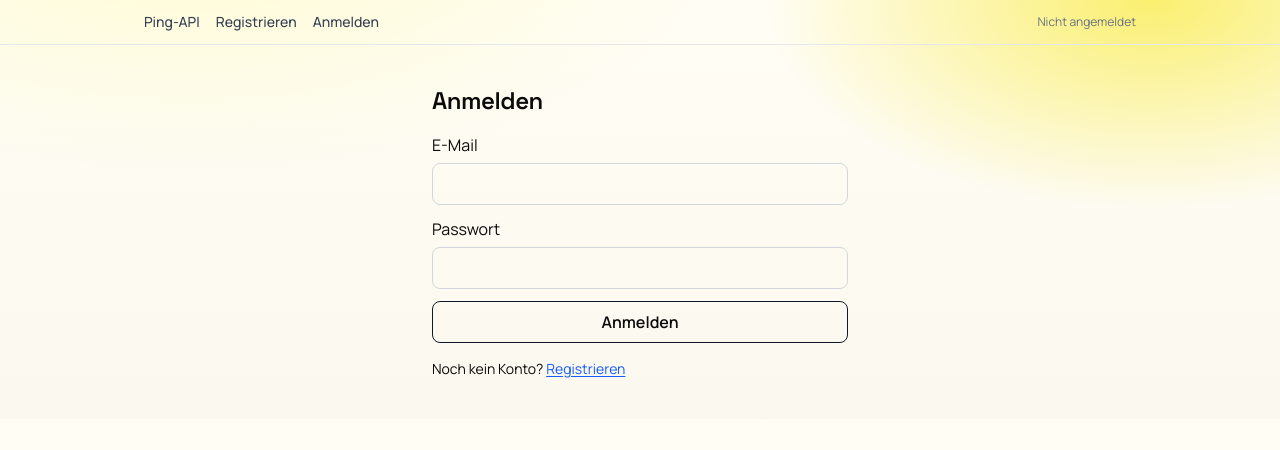
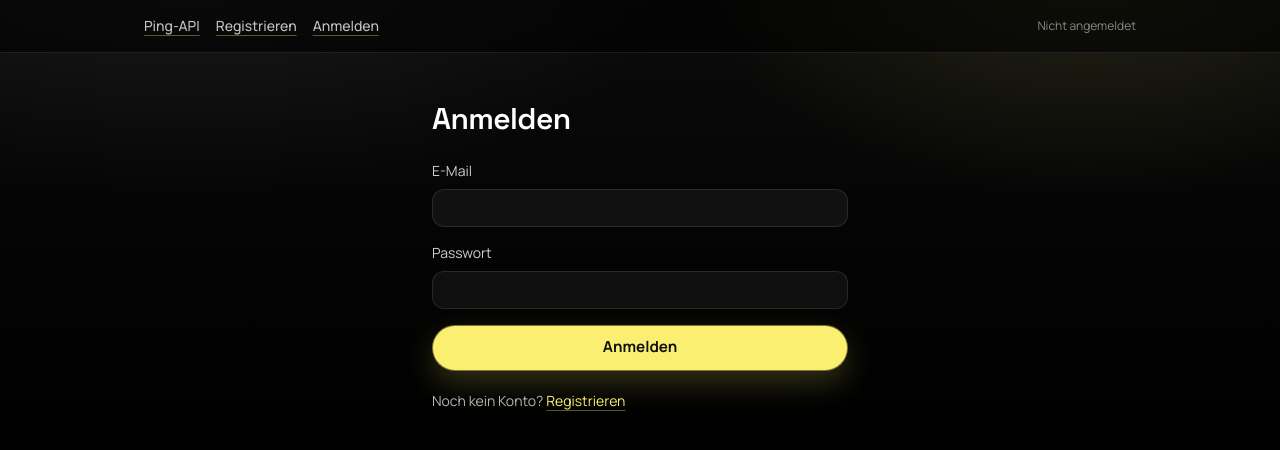
Before and after one commit to murc134/Everlast-AI-Recruiting-Challenge, a Next.js app in the folder everlast-rag/: page /login in a window 1280 px wide. Shown: the top 450 px of the page. Built offline with nearby package versions, Linux system fonts and the light colour scheme; no server answers.

Commit message:
Global CSS in Everlast Style

```diff
--- a/everlast-rag/app/app/page.tsx
+++ b/everlast-rag/app/app/page.tsx
@@ -46,38 +46,36 @@ export default async function AppHome() {
   const greeting = buildGreeting(firstname, lastname);
 
   return (
-    <main className="mx-auto max-w-3xl px-4 py-10">
-      <h1 className="text-2xl font-semibold">App</h1>
+    <main className="mx-auto max-w-4xl px-4 py-12">
+      <h1 className="text-3xl font-semibold">App</h1>
 
-      <p className="mt-3">
+      <p className="mt-3 text-white/80">
         {greeting}, du bist angemeldet als{" "}
         <strong className="font-semibold">{user.email}</strong>.
       </p>
 
       {hasOpenAiKey ? (
-        <p className="mt-2 text-sm text-emerald-700">
-          Deine App ist konfiguriert.
-        </p>
+        <p className="mt-2 text-sm text-white/60">Deine App ist konfiguriert.</p>
       ) : (
-        <div className="mt-3 rounded-lg border border-amber-300 bg-amber-50 p-3 text-amber-950">
-          <p className="font-semibold">
+        <div className="mt-4 ev-card ev-surface p-5">
+          <p className="font-semibold text-white">
             Bitte hinterlege deinen OpenAI API-Schluessel in{" "}
             <Link
               href="/settings"
-              className="underline underline-offset-2"
+              className="text-[color:var(--ev-brand)] underline underline-offset-4"
             >
               Einstellungen
             </Link>
             .
           </p>
 
-          <p className="mt-2">
+          <p className="mt-2 text-white/70">
             Wenn du noch keinen API-Schluessel hast, gehe auf{" "}
             <a
               href="https://openai.com/de-DE/index/openai-api/"
               target="_blank"
               rel="noreferrer"
-              className="font-medium text-blue-600 underline underline-offset-2"
+              className="font-medium text-[color:var(--ev-brand)] underline underline-offset-4"
             >
               https://openai.com/de-DE/index/openai-api/
             </a>{" "}
--- a/everlast-rag/app/globals.css
+++ b/everlast-rag/app/globals.css
@@ -1,21 +1,24 @@
 @import "tailwindcss";
 
 :root {
-  --ev-ink: #0b0b0b;
-  --ev-ink-muted: #252525;
-  --ev-paper: #fffdf4;
-  --ev-paper-soft: #fffbd2;
+  --ev-bg: #050505;
+  --ev-bg-soft: #0b0b0b;
+  --ev-card: #141414;
+  --ev-card-strong: #1c1c1c;
+  --ev-ink: #f6f6f0;
+  --ev-ink-muted: #b8b8b0;
+  --ev-border: rgba(255, 255, 255, 0.08);
+  --ev-glow: rgba(250, 239, 112, 0.18);
   --ev-brand: #faef70;
-  --ev-brand-strong: #f1e443;
-  --ev-border: rgba(0, 0, 0, 0.12);
-  --ev-shadow: 0 20px 60px rgba(0, 0, 0, 0.08);
+  --ev-brand-strong: #f6e54a;
+  --ev-shadow: 0 40px 80px rgba(0, 0, 0, 0.55);
 }
 
 @theme inline {
-  --color-background: var(--ev-paper);
+  --color-background: var(--ev-bg);
   --color-foreground: var(--ev-ink);
   --color-brand: var(--ev-brand);
-  --color-brand-soft: var(--ev-paper-soft);
+  --color-brand-strong: var(--ev-brand-strong);
   --font-sans: var(--font-body);
   --font-mono: var(--font-mono);
   --font-display: var(--font-display);
@@ -23,33 +26,34 @@
 
 @layer base {
   html {
-    color: var(--ev-ink);
-    background-color: var(--ev-paper);
+    color-scheme: dark;
+    background-color: var(--ev-bg);
   }
 
   body {
     min-height: 100%;
     font-family: var(--font-body), sans-serif;
     color: var(--ev-ink);
-    background-color: var(--ev-paper);
+    background-color: var(--ev-bg);
     background-image:
-      radial-gradient(900px 420px at 15% -10%, #fffbd2 0%, rgba(255, 251, 210, 0) 60%),
-      radial-gradient(700px 380px at 90% 0%, #faef70 0%, rgba(250, 239, 112, 0) 55%),
-      linear-gradient(180deg, #fffdf4 0%, #f7f4ea 100%),
-      linear-gradient(to right, rgba(0, 0, 0, 0.04) 1px, transparent 1px),
-      linear-gradient(to bottom, rgba(0, 0, 0, 0.04) 1px, transparent 1px);
-    background-size:
-      auto,
-      auto,
-      auto,
-      28px 28px,
-      28px 28px;
-    background-attachment: fixed;
+      radial-gradient(900px 480px at 15% -20%, rgba(255, 255, 255, 0.08) 0%, rgba(255, 255, 255, 0) 60%),
+      radial-gradient(700px 420px at 85% -10%, rgba(250, 239, 112, 0.12) 0%, rgba(250, 239, 112, 0) 58%),
+      linear-gradient(180deg, #0b0b0b 0%, #050505 45%, #000000 100%);
   }
 
   ::selection {
     background: var(--ev-brand);
-    color: #1a1a1a;
+    color: #111111;
+  }
+
+  a {
+    color: var(--ev-ink);
+    text-decoration-color: rgba(250, 239, 112, 0.35);
+  }
+
+  a:hover {
+    color: #ffffff;
+    text-decoration-color: rgba(250, 239, 112, 0.8);
   }
 
   h1,
@@ -61,6 +65,17 @@
     font-family: var(--font-display), sans-serif;
     letter-spacing: -0.02em;
     text-wrap: balance;
+    color: #ffffff;
+  }
+
+  p {
+    color: var(--ev-ink-muted);
+  }
+
+  input,
+  textarea,
+  select {
+    color: var(--ev-ink);
   }
 
   main {
@@ -97,24 +112,93 @@
 
 @layer components {
   .ev-surface {
-    @apply rounded-2xl border border-black/10 bg-white/70 shadow-[0_20px_60px_rgba(0,0,0,0.08)];
-    backdrop-filter: blur(12px);
+    border-radius: 1.25rem;
+    border: 1px solid var(--ev-border);
+    background:
+      linear-gradient(180deg, rgba(255, 255, 255, 0.08) 0%, rgba(255, 255, 255, 0.02) 100%),
+      var(--ev-card);
+    box-shadow: var(--ev-shadow);
+  }
+
+  .ev-card {
+    position: relative;
+    overflow: hidden;
+  }
+
+  .ev-card::before {
+    content: "";
+    position: absolute;
+    inset: 0 0 auto 0;
+    height: 4px;
+    background: linear-gradient(90deg, var(--ev-brand), rgba(250, 239, 112, 0));
   }
 
   .ev-pill {
-    @apply inline-flex items-center gap-2 rounded-full border border-black/10 bg-white/80 px-3 py-1 text-xs font-medium uppercase tracking-wide text-black/70;
+    display: inline-flex;
+    align-items: center;
+    gap: 0.5rem;
+    border-radius: 999px;
+    border: 1px solid var(--ev-border);
+    background: rgba(255, 255, 255, 0.04);
+    padding: 0.35rem 0.85rem;
+    font-size: 0.7rem;
+    font-weight: 600;
+    text-transform: uppercase;
+    letter-spacing: 0.18em;
+    color: var(--ev-ink-muted);
   }
 
   .ev-link {
-    @apply text-black/80 underline decoration-transparent underline-offset-4 transition hover:text-black hover:decoration-black/50;
+    color: rgba(255, 255, 255, 0.75);
+    text-decoration: underline;
+    text-decoration-color: rgba(250, 239, 112, 0.35);
+    text-underline-offset: 4px;
+    transition: color 0.2s ease, text-decoration-color 0.2s ease;
+  }
+
+  .ev-link:hover {
+    color: #ffffff;
+    text-decoration-color: rgba(250, 239, 112, 0.8);
   }
 
   .ev-button {
-    @apply inline-flex items-center justify-center rounded-full border border-black bg-black px-5 py-2 text-sm font-semibold text-white transition hover:-translate-y-0.5 hover:bg-black/90;
+    display: inline-flex;
+    align-items: center;
+    justify-content: center;
+    border-radius: 999px;
+    border: 1px solid rgba(255, 255, 255, 0.3);
+    background: #0f0f0f;
+    padding: 0.6rem 1.4rem;
+    font-size: 0.9rem;
+    font-weight: 600;
+    color: #ffffff;
+    transition: transform 0.2s ease, box-shadow 0.2s ease, background 0.2s ease;
+  }
+
+  .ev-button:hover {
+    transform: translateY(-2px);
+    box-shadow: 0 10px 25px rgba(0, 0, 0, 0.4);
+    background: #1a1a1a;
   }
 
   .ev-button-accent {
-    @apply inline-flex items-center justify-center rounded-full border border-black bg-[var(--ev-brand)] px-5 py-2 text-sm font-semibold text-black transition hover:-translate-y-0.5;
+    display: inline-flex;
+    align-items: center;
+    justify-content: center;
+    border-radius: 999px;
+    border: 1px solid rgba(0, 0, 0, 0.5);
+    background: var(--ev-brand);
+    padding: 0.65rem 1.6rem;
+    font-size: 0.95rem;
+    font-weight: 700;
+    color: #111111;
+    box-shadow: 0 12px 30px rgba(250, 239, 112, 0.2);
+    transition: transform 0.2s ease, box-shadow 0.2s ease;
+  }
+
+  .ev-button-accent:hover {
+    transform: translateY(-2px);
+    box-shadow: 0 16px 34px rgba(250, 239, 112, 0.28);
   }
 }
 
--- a/everlast-rag/app/login/page.tsx
+++ b/everlast-rag/app/login/page.tsx
@@ -21,45 +21,48 @@ export default async function LoginPage({
   const error = sp.error ? decodeURIComponent(sp.error) : null;
 
   return (
-    <main className="mx-auto max-w-md px-4 py-10">
-      <h1 className="text-2xl font-semibold">Anmelden</h1>
+    <main className="mx-auto max-w-md px-4 py-12">
+      <h1 className="text-3xl font-semibold text-white">Anmelden</h1>
 
-      {error && <p className="mt-3 text-sm text-red-600">Fehler: {error}</p>}
+      {error && <p className="mt-3 text-sm text-red-300">Fehler: {error}</p>}
 
-      <form action={signIn} className="mt-4 grid gap-3">
-        <label className="grid gap-1.5">
+      <form action={signIn} className="mt-6 grid gap-4">
+        <label className="grid gap-2 text-sm text-white/80">
           <span>E-Mail</span>
           <input
             name="email"
             type="email"
             required
             autoComplete="email"
-            className="rounded-lg border border-gray-300 px-3 py-2"
+            className="rounded-xl border border-white/10 bg-white/5 px-3 py-2 text-white placeholder:text-white/40 focus:outline-none focus:ring-2 focus:ring-yellow-300/60"
           />
         </label>
 
-        <label className="grid gap-1.5">
+        <label className="grid gap-2 text-sm text-white/80">
           <span>Passwort</span>
           <input
             name="password"
             type="password"
             required
             autoComplete="current-password"
-            className="rounded-lg border border-gray-300 px-3 py-2"
+            className="rounded-xl border border-white/10 bg-white/5 px-3 py-2 text-white placeholder:text-white/40 focus:outline-none focus:ring-2 focus:ring-yellow-300/60"
           />
         </label>
 
         <button
           type="submit"
-          className="rounded-lg border border-gray-900 px-3 py-2 font-semibold transition hover:bg-gray-900 hover:text-white"
+          className="ev-button-accent w-full"
         >
           Anmelden
         </button>
       </form>
 
-      <p className="mt-4 text-sm">
+      <p className="mt-5 text-sm text-white/70">
         Noch kein Konto?{" "}
-        <Link href="/register" className="text-blue-600 underline underline-offset-2">
+        <Link
+          href="/register"
+          className="text-[color:var(--ev-brand)] underline underline-offset-4"
+        >
           Registrieren
         </Link>
       </p>
--- a/everlast-rag/components/navbar.tsx
+++ b/everlast-rag/components/navbar.tsx
@@ -6,12 +6,11 @@ export default async function NavBar() {
   const {
     data: { user },
   } = await supabase.auth.getUser();
-  const linkClassName =
-    "text-sm font-medium text-gray-700 transition hover:text-gray-900";
+  const linkClassName = "ev-link text-sm font-medium";
 
   return (
-    <header className="border-b border-gray-200">
-      <nav className="mx-auto flex max-w-5xl flex-wrap items-center justify-between gap-4 px-4 py-3">
+    <header className="border-b border-white/10 bg-black/60 backdrop-blur">
+      <nav className="mx-auto flex max-w-5xl flex-wrap items-center justify-between gap-4 px-4 py-4">
         <div className="flex flex-wrap items-center gap-4">
           {user && (
             <Link href="/" className={linkClassName}>
@@ -27,6 +26,13 @@ export default async function NavBar() {
           >
             Ping-API
           </a>
+
+          {user && (
+  <Link href="/knowledge" className={linkClassName}>
+    Wissen
+  </Link>
+)}
+
 
           <Link href="/register" className={linkClassName}>
             Registrieren
@@ -48,7 +54,7 @@ export default async function NavBar() {
           )}
         </div>
 
-        <div className="text-xs text-gray-500">
+        <div className="text-xs text-white/50">
           {user ? `Angemeldet: ${user.email}` : "Nicht angemeldet"}
         </div>
       </nav>
```
Also changed, not shown: everlast-rag/app/register/page.tsx (+14 -11 lines), everlast-rag/app/settings/page.tsx (+15 -12 lines).
